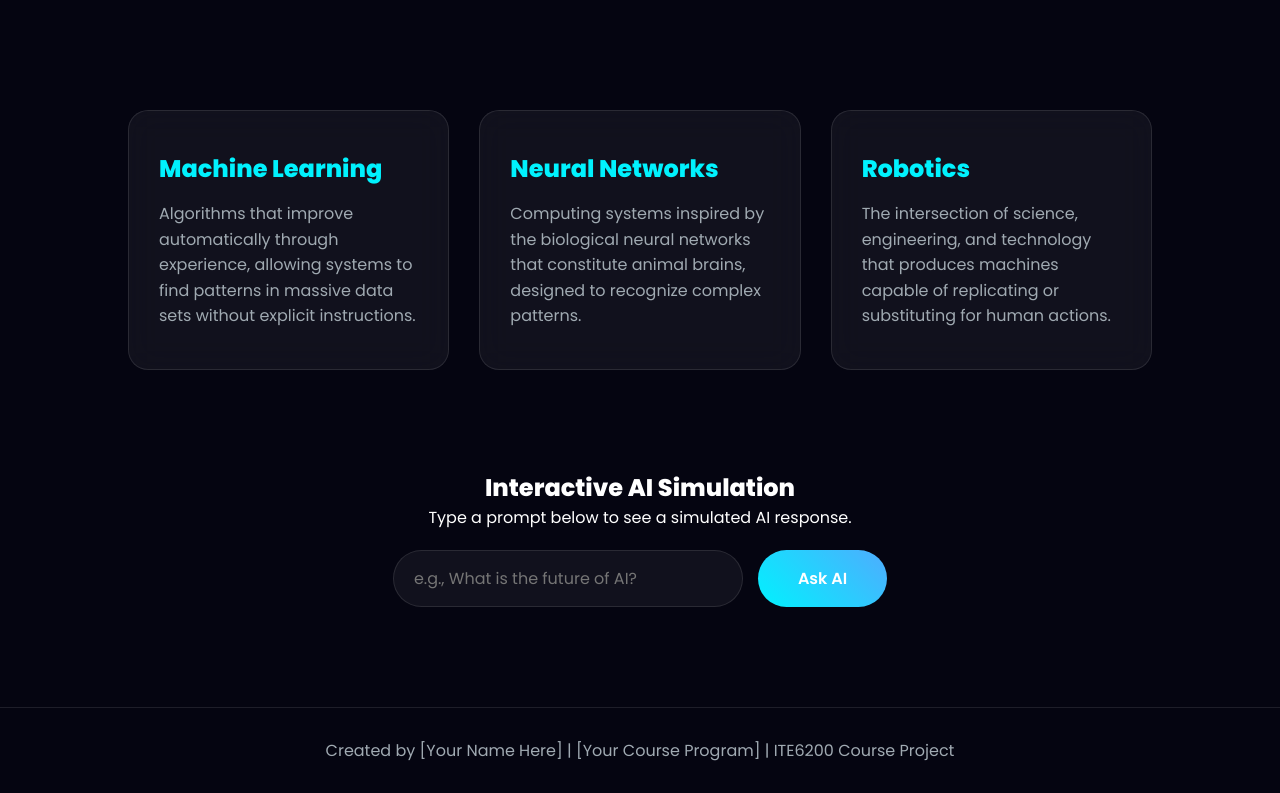
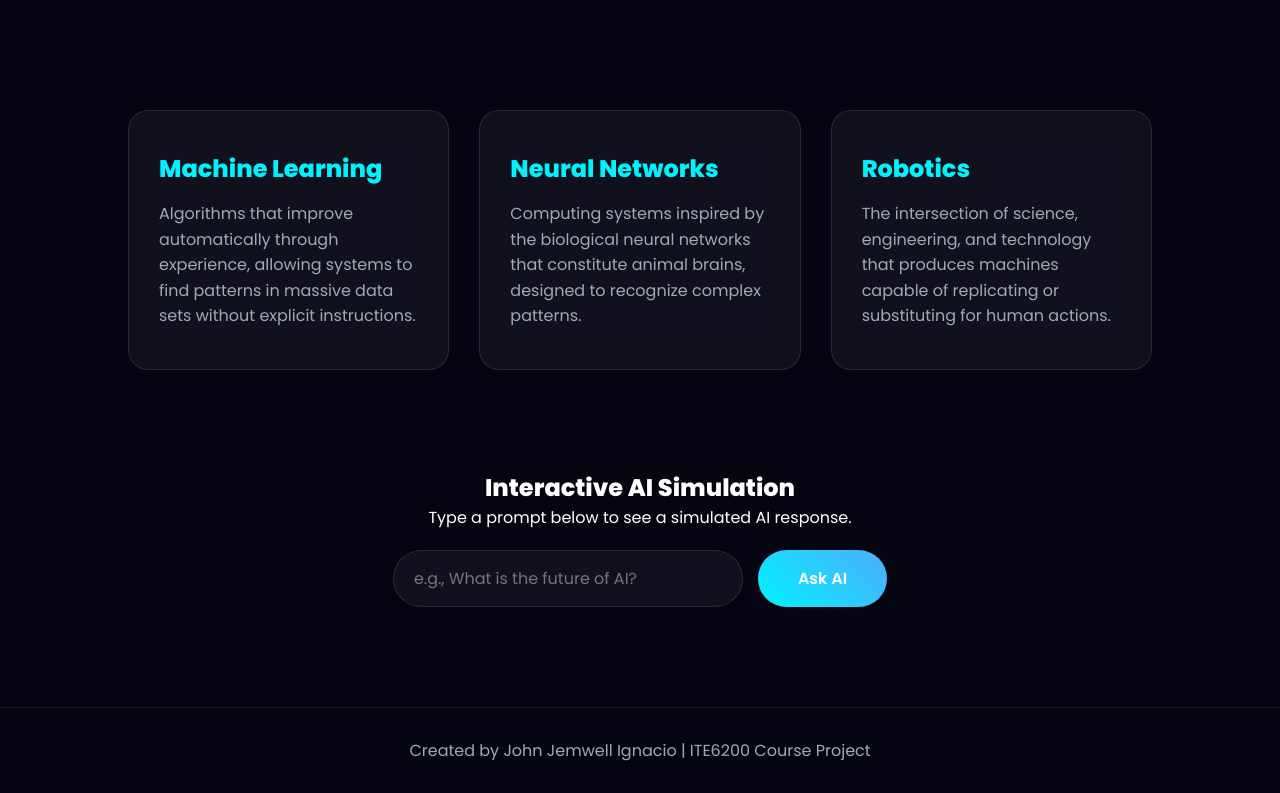
Before and after one commit to Tofulution/sample, a plain HTML site: page index.html in a window 1280 px wide. Shown: the part 524-1317 px from the top of the page. Drawn offline with Linux system fonts and the light colour scheme.

Commit message:
first commit

```diff
--- a/index.html
+++ b/index.html
@@ -56,7 +56,7 @@
     </section>
 
     <footer>
-        <p>Created by [Your Name Here] | [Your Course Program] | ITE6200 Course Project</p>
+        <p>Created by John Jemwell Ignacio | ITE6200 Course Project</p>
     </footer>
 
 </body>
```
